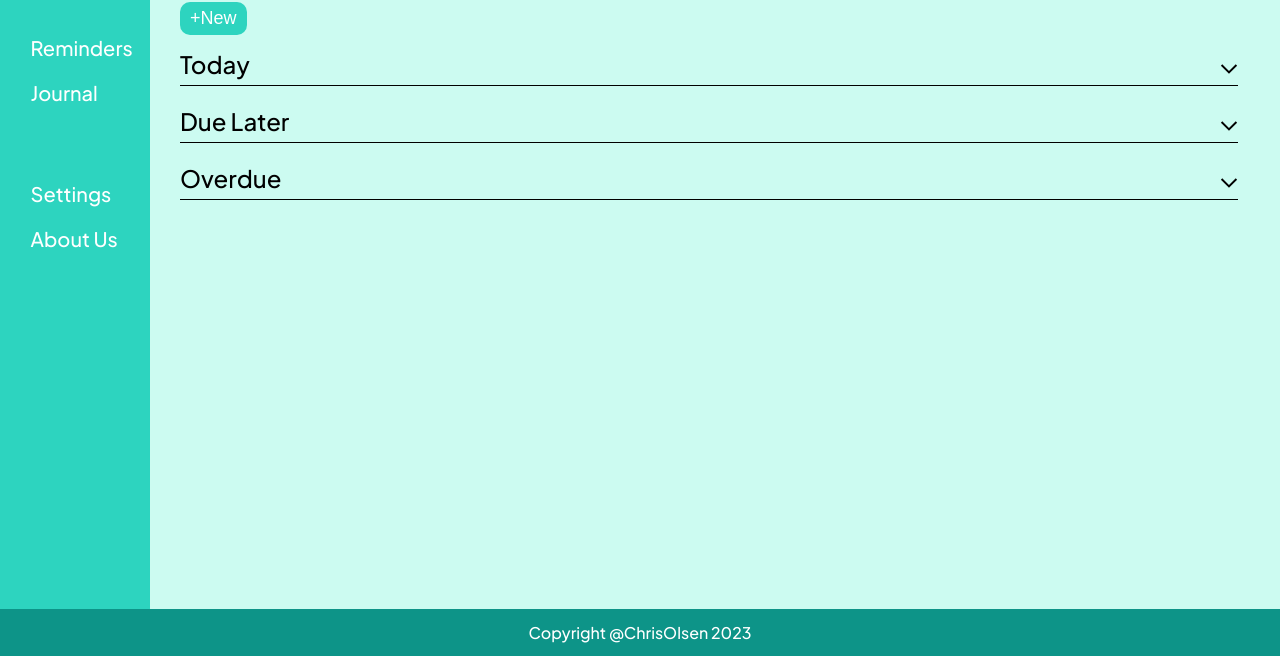
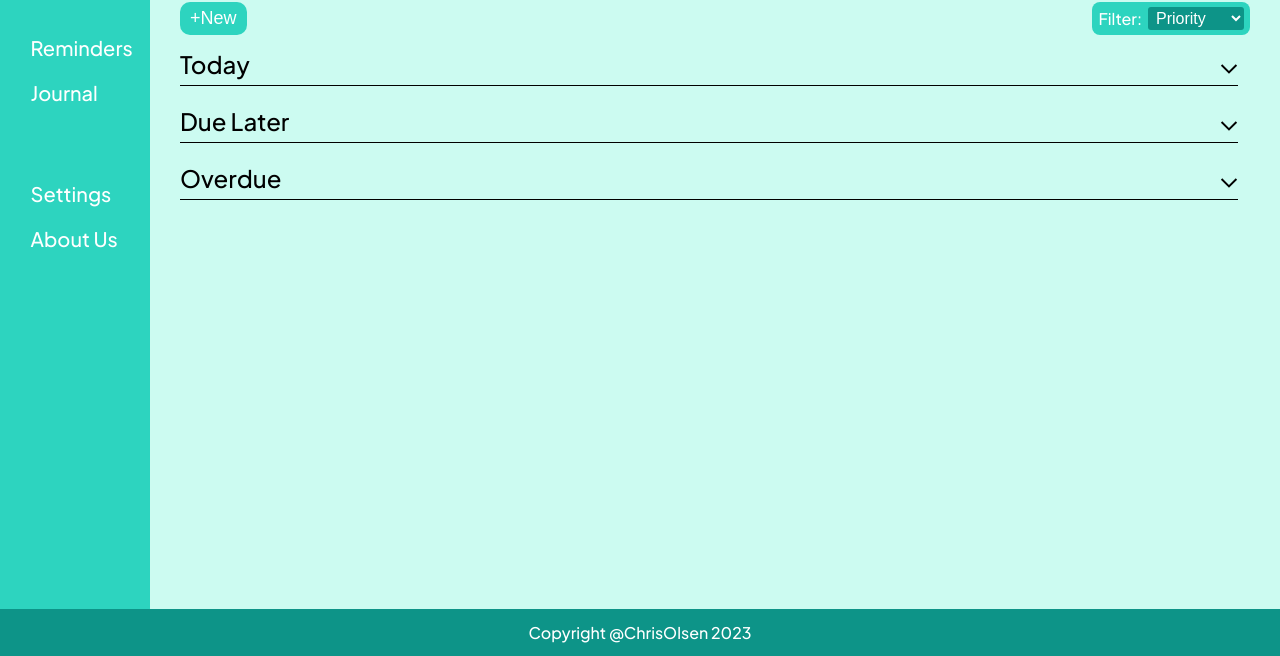
Before and after one commit to ChrisEOlsen/todo-list, a website built with webpack: page src/template.html in a window 1280 px wide. Shown: the part 144-800 px from the top of the page. Built offline with nearby package versions, Linux system fonts and the light colour scheme.

Commit message:
highlight titles bug fix on reminder page

```diff
--- a/src/localSaves.js
+++ b/src/localSaves.js
@@ -46,10 +46,9 @@ export const local = (() => {
         const description = storedData.description
         const dueDate = utils.reformatDateString(storedData.dueDate)
         const priority = storedData.priority
+        const today = utils.getTodaysDateFormatted()
 
         const reminder = utils.createReminder(title, description, dueDate, priority)
-
-        const today = utils.getTodaysDateFormatted()
 
         utils.appendReminders(today, dueDate, reminder)
       }
--- a/src/pages.js
+++ b/src/pages.js
@@ -1,6 +1,7 @@
 import { utils } from "./utils.js"
 import { main } from "./index.js"
 import { local } from "./localSaves.js"
+import { lab } from "color"
 
 //NOTE: Each show* function is responsible for deleting all children and child elements,
 //and then re-initiating event listeners from events.js
@@ -67,10 +68,30 @@ export const pages = (() => {
     utils.addElement(document.getElementById(main.PAGE_ID), "Reminders", "page-title")
     utils.addStructure(document.getElementById(main.PAGE_ID), "id", "page-content-container")
 
+    const buttonContainer = document.createElement("div")
+    buttonContainer.classList.add("reminder-controls-container")
+    const label = document.createElement("div")
+    label.textContent = "Filter: "
     const addReminderButton = document.createElement("button")
     addReminderButton.textContent = "+New"
     addReminderButton.classList.add("add-reminder-button")
-    document.getElementById("page-content-container").appendChild(addReminderButton)
+    buttonContainer.appendChild(addReminderButton)
+    const filter = document.createElement("select")
+    filter.name = "filter"
+    filter.classList.add("reminder-filter-select")
+    const filterOptions = ["Priority", "Due Date"]
+    filterOptions.forEach(o => {
+      const option = document.createElement("option")
+      option.value = o
+      option.textContent = o
+      filter.appendChild(option)
+    })
+    const filterContainer = document.createElement("div")
+    filterContainer.classList.add("filter-container")
+    filterContainer.appendChild(label)
+    filterContainer.appendChild(filter)
+    buttonContainer.appendChild(filterContainer)
+    document.getElementById("page-content-container").appendChild(buttonContainer)
 
     const today = document.createElement("div")
     today.classList.add("today-container")
@@ -99,6 +120,9 @@ export const pages = (() => {
       const svgElement = svgDoc.documentElement
       svgElement.id = `collapse-icon`
       t.appendChild(svgElement)
+
+      //Make all titles none selectable
+      t.classList.add("no-select")
     })
 
     local.loadAllReminders()
--- a/src/styles.css
+++ b/src/styles.css
@@ -8,6 +8,13 @@
   --nav-text-color: white;
   --page-color: #ccfbf1;
   --page-text-color: white;
+}
+
+.no-select {
+  user-select: none;
+  -webkit-user-select: none; /* Safari and Chrome */
+  -moz-user-select: none; /* Firefox */
+  -ms-user-select: none; /* Internet Explorer and Edge */
 }
 
 body {
@@ -114,6 +121,27 @@ body {
   font-size: 36px;
 }
 /*=====REMINDERS PAGE=======*/
+.reminder-controls-container {
+  display: flex;
+  justify-content: space-between;
+}
+.filter-container {
+  display: flex;
+  align-items: center;
+  gap: 6px;
+  padding: 4px 6px 4px 6px;
+  border-radius: 8px;
+  background-color: var(--nav-color);
+  color: white;
+}
+.reminder-filter-select {
+  background-color: var(--header-color);
+  color: white;
+  border: none;
+  font-size: 16px;
+  border-radius: 3px;
+  padding: 2px 4px 2px 4px;
+}
 .add-reminder-button {
   background-color: var(--nav-color);
   border: none;
--- a/src/utils.js
+++ b/src/utils.js
@@ -202,20 +202,19 @@ export const utils = (() => {
     return reminderContainer
   }
 
+  const getParentContainer = (today, dueDate) => {
+    if (today === dueDate) {
+      return document.querySelector(".today-container")
+    } else if (utils.getEarliestDate(today, dueDate) === dueDate) {
+      return document.querySelector(".overdue-container")
+    } else {
+      return document.querySelector(".due-later-container")
+    }
+  }
   const appendReminders = (today, dueDate, reminder) => {
-    if (today == dueDate) {
-      const parent = document.querySelector(".today-container")
-      const reminderContainer = parent.querySelector(".reminder-container")
-      reminderContainer.appendChild(reminder)
-    } else if (utils.getEarliestDate(today, dueDate) == dueDate) {
-      const parent = document.querySelector(".overdue-container")
-      const reminderContainer = parent.querySelector(".reminder-container")
-      reminderContainer.appendChild(reminder)
-    } else {
-      const parent = document.querySelector(".due-later-container")
-      const reminderContainer = parent.querySelector(".reminder-container")
-      reminderContainer.appendChild(reminder)
-    }
+    const parent = getParentContainer(today, dueDate)
+    const reminderContainer = parent.querySelector(".reminder-container")
+    reminderContainer.appendChild(reminder)
   }
 
   const toggleClassForElements = (elements, className, on) => {
```
Also changed, not shown: dist/bundle.js.
